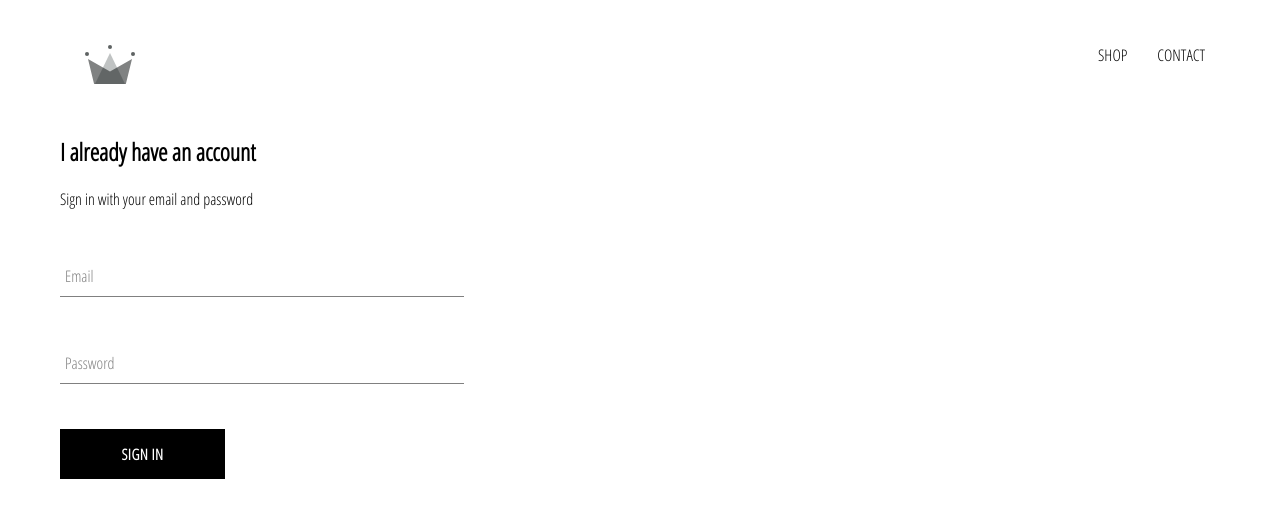
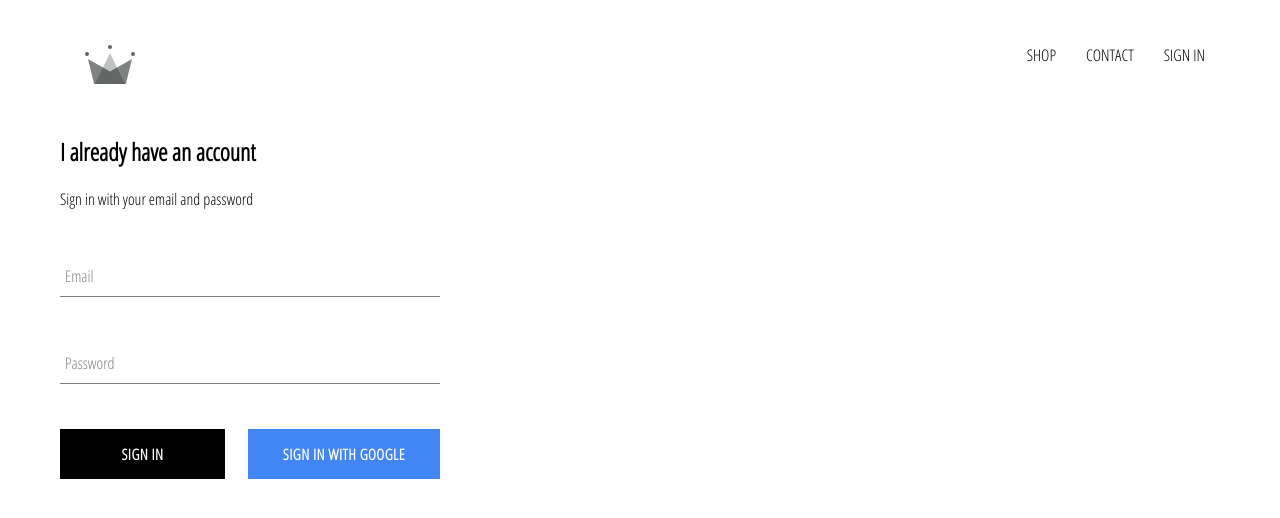
Before and after one commit to mknippen/crwn-clothing, a React (Create React App) app: page /signin in a window 1280 px wide. Shown: the top 518 px of the page. Built offline with nearby package versions, Linux system fonts and the light colour scheme; no server answers.

Commit message:
integrated firebase, sign in with google

```diff
--- a/package.json
+++ b/package.json
@@ -6,6 +6,7 @@
     "@testing-library/jest-dom": "^4.2.4",
     "@testing-library/react": "^9.3.2",
     "@testing-library/user-event": "^7.1.2",
+    "firebase": "^7.14.2",
     "node-sass": "^4.14.0",
     "react": "^16.13.1",
     "react-dom": "^16.13.1",
--- a/src/App.css
+++ b/src/App.css
@@ -7,3 +7,7 @@
   text-decoration: none;
   color: black;
 }
+
+* {
+  box-sizing: border-box;
+}
--- a/src/App.js
+++ b/src/App.js
@@ -7,18 +7,43 @@
 import HomePage from './pages/homepage/homepage.component';
 import ShopPage from './pages/shop/shop.component';
 import SignInAndSignUpPage from './pages/sign-in-and-sign-up/sign-in-and-sign-up.component'
+import { auth } from './firebase/firebase.utils';
 
-function App() {
+class App extends React.Component {
+  constructor() {
+    super();
+
+    this.state = {
+      currentUser: null
+    };
+  }
+
+  unsubscribeFromAuth = null
+
+  componentDidMount() {
+    this.unsubscribeFromAuth = auth.onAuthStateChanged( user => {
+      this.setState({ currentUser: user});
+
+      console.log(user);
+    })
+  }
+
+  componentWillUnmount() {
+    this.unsubscribeFromAuth();
+  }
+
+  render() {
     return (
       <div>
-      <Header />
+        <Header currentUser={this.state.currentUser} />
         <Switch>
           <Route exact path='/' component={HomePage} />
           <Route path='/shop' component={ShopPage} />
           <Route path='/signin' component={SignInAndSignUpPage} />
         </Switch>
       </div>
-  );
+    )
+   }
 }
 
 export default App;
--- a/src/components/custom-button/custom-button.component.jsx
+++ b/src/components/custom-button/custom-button.component.jsx
@@ -2,8 +2,8 @@
 
 import './custom-button.styles.scss'
 
-const CustomButton = ({ children, ...otherProps}) => (
-    <button className='custom-button'>{children}</button>
+const CustomButton = ({ children, isGoogleSignIn, ...otherProps}) => (
+    <button className={`${isGoogleSignIn ? 'google-sign-in': ''}  custom-button`}  {...otherProps} >{children}</button>
 )
 
 export default CustomButton;
--- a/src/components/custom-button/custom-button.styles.scss
+++ b/src/components/custom-button/custom-button.styles.scss
@@ -19,4 +19,15 @@
         color: black;
         border: 1px solid black;
     }
+
+    &.google-sign-in {
+        background-color: #4285f4;
+        color: white;
+
+        &:hover {
+            background-color: #357ae8;
+            border: none;
+        }
+
+    }
 }
--- a/src/components/header/header.component.jsx
+++ b/src/components/header/header.component.jsx
@@ -1,11 +1,13 @@
 import React from 'react';
 import {Link} from 'react-router-dom';
+
+import {auth} from '../../firebase/firebase.utils';
 
 import { ReactComponent as Logo } from '../../assets/crown.svg'
 
 import './header.styles.scss'
 
-const Header = () => (
+const Header = ({ currentUser }) => (
     <div className='header'>
         <Link className='logo-container' to="/">
             <Logo className= 'logo' />
@@ -13,6 +15,13 @@
         <div className='options'>
             <Link className='option' to='/shop'>SHOP</Link>
             <Link className='option' to='/contact'>CONTACT</Link>
+            {
+                currentUser?
+                <div className='option' onClick={() => auth.signOut()}>SIGN OUT</div>
+                :
+                <Link className='option' to='/signin'>SIGN IN</Link>
+
+            }
         </div>
     </div>
 )
--- a/src/components/header/header.styles.scss
+++ b/src/components/header/header.styles.scss
@@ -20,6 +20,7 @@
 
         .option {
             padding: 10px 15px;
+            cursor: pointer;
         }
     }
 }
--- a/src/components/sign-in/sign-in.component.jsx
+++ b/src/components/sign-in/sign-in.component.jsx
@@ -2,6 +2,8 @@
 
 import FormInput from '../../components/form-input/form-input.component'
 import CustomButton from '../../components/custom-button/custom-button.component'
+
+import { signInWithGoogle } from '../../firebase/firebase.utils'
 
 import './sign-in.styles.scss';
 
@@ -35,8 +37,10 @@
                     <FormInput name='email' type='email' value={this.state.email} handleChange={this.handleChange} label='Email' required />
                     <FormInput name='password' type='password' value={this.state.password} onChange={this.handleChange} label='Password' required />
 
-
-                    <CustomButton type='submit' value='Submit Form'>Sign In</CustomButton>
+                    <div className='buttons'>
+                        <CustomButton type='submit'>Sign In</CustomButton>
+                        <CustomButton onClick={ signInWithGoogle } isGoogleSignIn >{' '}Sign In With Google{' '}</CustomButton>
+                    </div>
                 </form>
             </div>
         )
--- a/src/components/sign-in/sign-in.styles.scss
+++ b/src/components/sign-in/sign-in.styles.scss
@@ -1,9 +1,14 @@
 .sign-in {
-    width: 30vw;
+    width: 380px;
     display: flex;
     flex-direction: column;
 
     .title {
         margin: 10px 0;
     }
+
+    .buttons {
+        display: flex;
+        justify-content: space-between;
+    }
 }
--- /dev/null
+++ b/src/firebase/firebase.utils.js
@@ -0,0 +1,25 @@
+import firebase from 'firebase/app';
+import 'firebase/firestore';
+import 'firebase/auth';
+
+const config = {
+    apiKey: "AIzaSyDhJbUSmviqocQAnleUAOAXy7irPqCvhvE",
+    authDomain: "crwn-db-e09b1.firebaseapp.com",
+    databaseURL: "https://crwn-db-e09b1.firebaseio.com",
+    projectId: "crwn-db-e09b1",
+    storageBucket: "crwn-db-e09b1.appspot.com",
+    messagingSenderId: "973400205488",
+    appId: "1:973400205488:web:391690a98fa8f193dd3375",
+    measurementId: "G-L3683CK1XV"
+  };
+
+  firebase.initializeApp(config);
+
+  export const auth = firebase.auth();
+  export const firestore = firebase.firestore();
+
+  const provider = new firebase.auth.GoogleAuthProvider();
+  provider.setCustomParameters({prompt: 'select_account'});
+  export const signInWithGoogle = () => auth.signInWithPopup(provider);
+
+  export default firebase;
```
Also changed, not shown: 1 other file (tests, documents, lock files or other folders). Lines whose indentation alone changed are shown as unchanged.
